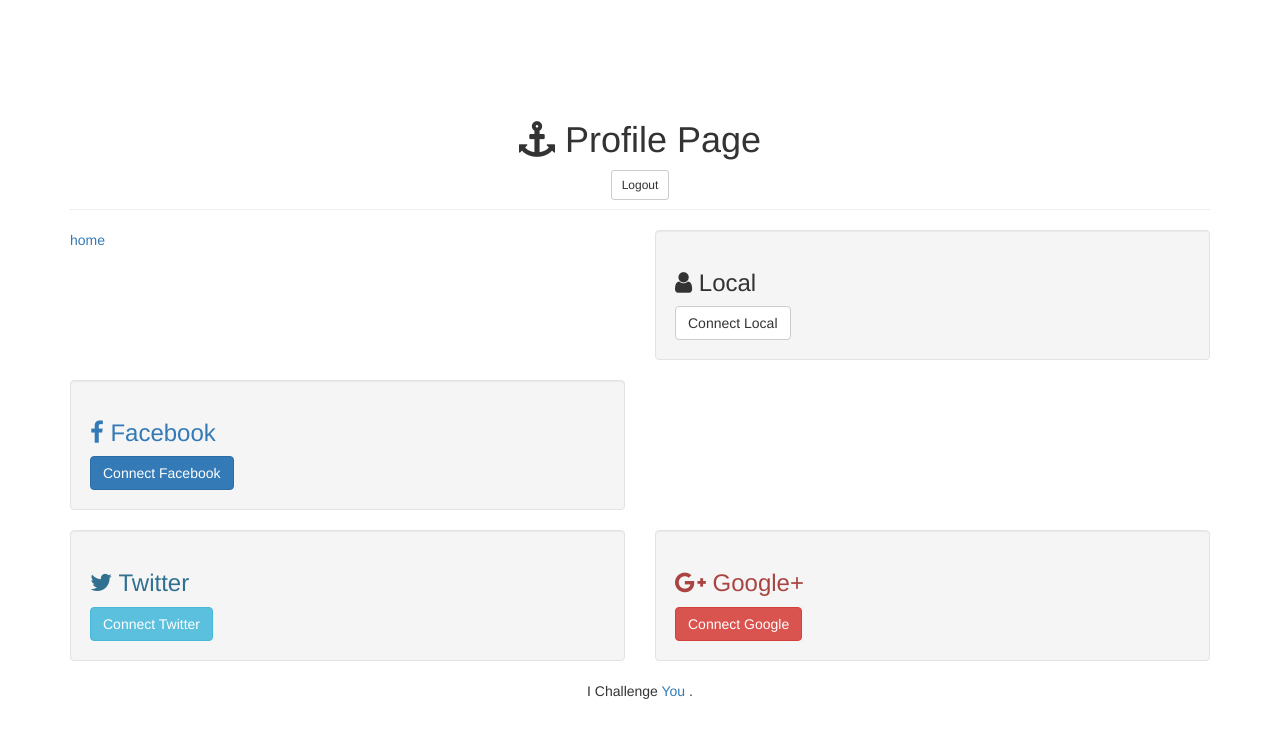
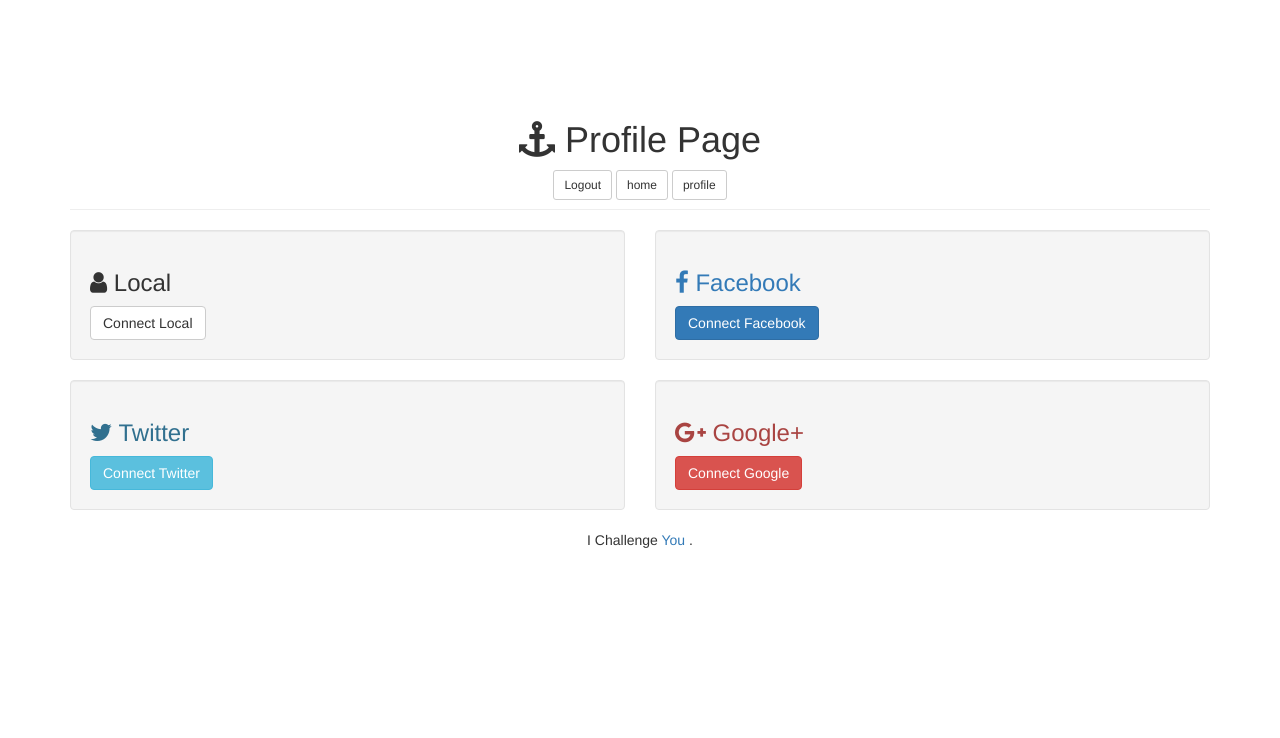
Before and after one commit to thedawie/ichallengeu.web, a Node server app: page /profile in a window 1280 px wide. Shown: the top 738 px of the page. Run offline with Node 20, Linux system fonts and the light colour scheme; the visitor is signed in with stand-in values (Sample User, id 1); some libraries are stand-ins or nearby versions.

Commit message:
fixed make shift menu

```diff
--- a/views/main.ejs
+++ b/views/main.ejs
@@ -14,10 +14,12 @@
 	<div class="page-header text-center">
 		<h1><span class="fa fa-anchor"></span> Home Page</h1>
 		<a href="/logout" class="btn btn-default btn-sm">Logout</a>
+<a href="main" class="btn btn-default btn-sm">home</a>
+		<a href="profile" class="btn btn-default btn-sm">profile</a>
 	</div>
 
 	<div class="row">
-		<a href="profile">profile</a>
+
 		<div class="col-sm-6" ng-view>
 
 		</div>
--- a/views/profile.ejs
+++ b/views/profile.ejs
@@ -14,12 +14,14 @@
 	<div class="page-header text-center">
 		<h1><span class="fa fa-anchor"></span> Profile Page</h1>
 		<a href="/logout" class="btn btn-default btn-sm">Logout</a>
+
+<a href="main" class="btn btn-default btn-sm">home</a>
+		<a href="profile" class="btn btn-default btn-sm">profile</a>
 	</div>
 
+
 	<div class="row">
-		<div class="col-sm-6">
-<a href="main">home</a>
-		</div>
+
 
 		<!-- LOCAL INFORMATION -->
 		<div class="col-sm-6">
```
